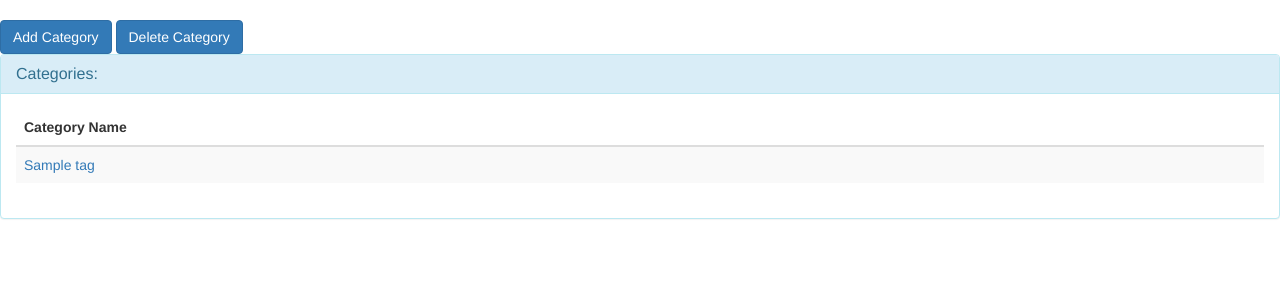
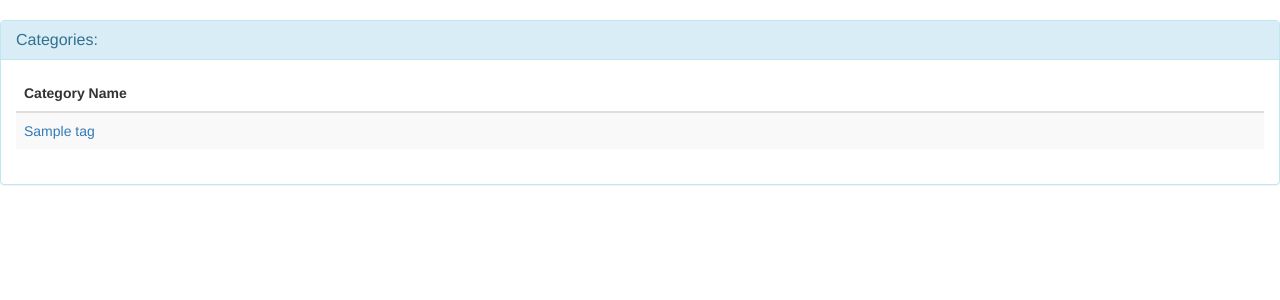
Before and after one commit to jwhite007/Photorize, a Django app: template photorize/photorizer/templates/photorizer/tags_list.html in a window 1280 px wide. Shown: the part 52-352 px from the top of the page. Run offline with Django 3.2, Linux system fonts and the light colour scheme; the template is opened without the code that fills it: most values are stand-ins (such as "Sample title", 1, 10 or a date in 2020); some libraries are stand-ins or nearby versions.

Commit message:
removed tag hrefs in tags_list.html. now only shows list.

```diff
--- a/photorize/photorizer/templates/photorizer/tags_list.html
+++ b/photorize/photorizer/templates/photorizer/tags_list.html
@@ -3,8 +3,6 @@
 {% url 'homepage' as main %} #}
 {% load thumbnail %}
 {% block content %}
-<a href="{% url 'photorizer.views.add_tag_view' %}"><button type="button" class="btn btn-primary">Add Category</button></a>
-<a href="{% url 'photorizer.views.delete_tag_view' %}"><button type="button" class="btn btn-primary">Delete Category</button></a>
 <div class="panel panel-info">
   <div class="panel-heading">
     <h3 class="panel-title">Categories:</h3>
```
